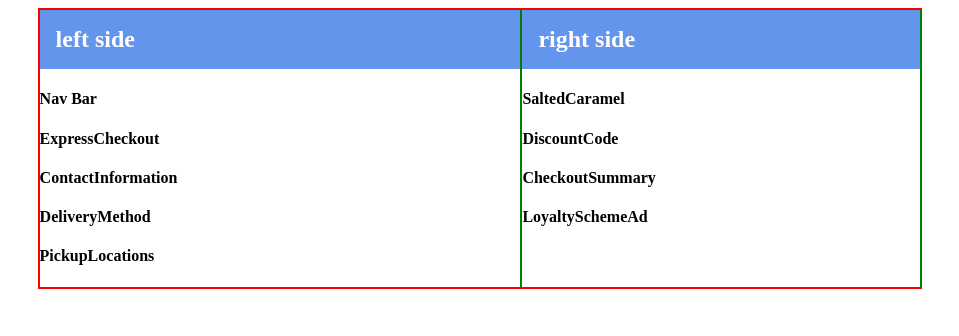
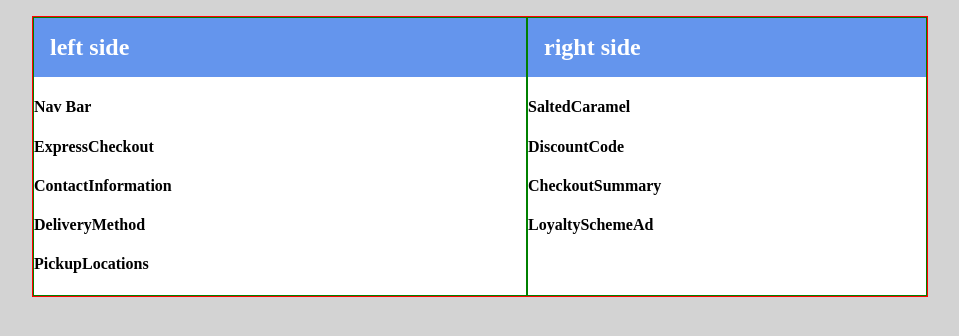
Before and after one commit to woodenchops/AND-build-mission, a React (Create React App) app in the folder client/: page / in a window 1280 px wide. Shown: the top 336 px of the page, without its empty margins (160-1119 px from the left). Built offline with nearby package versions, Linux system fonts and the light colour scheme.

Commit message:
add styles

```diff
--- a/client/src/App.css
+++ b/client/src/App.css
@@ -2,12 +2,23 @@
   box-sizing: border-box;
 }
 
+body {
+  margin: 0;
+}
+
+.App {
+  background-color: lightgray;
+  height: 100vh;
+  padding: 1rem;
+}
 
 main {
   border: 1px solid red;
   display: flex;
-  max-width: 70%;
+  width: 70vw;
   margin: 0 auto;
+  max-width: 1920px;
+  background-color: #fff;
 }
 
 .container {
```
